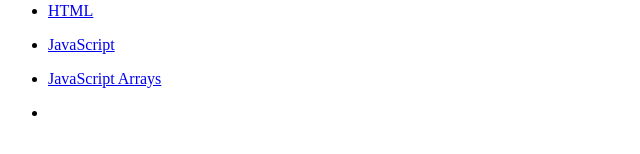
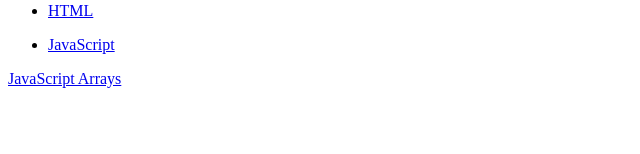
Before and after one commit to Lilyapra/tech-Blog, a plain HTML site: page index.html in a window 1280 px wide. Shown: the part 146-300 px from the top of the page, without its empty margins (0-640 px from the left). Drawn offline with Linux system fonts and the light colour scheme.

Commit message:
Update index.html

```diff
--- a/index.html
+++ b/index.html
@@ -27,11 +27,9 @@
    <ul> <li>
    <a href="https://lilyapra.github.io/techBlog/JavaScript.html"> JavaScript </a>
    </li> </ul>
-   <ul> <li>
 
     <a href="https://lilyapra.github.io/techBlog/JavaScript.Array.html"> JavaScript Arrays </a>
    </li> </ul>
-   <ul> <li>
 
       </body>
   </html>
```
